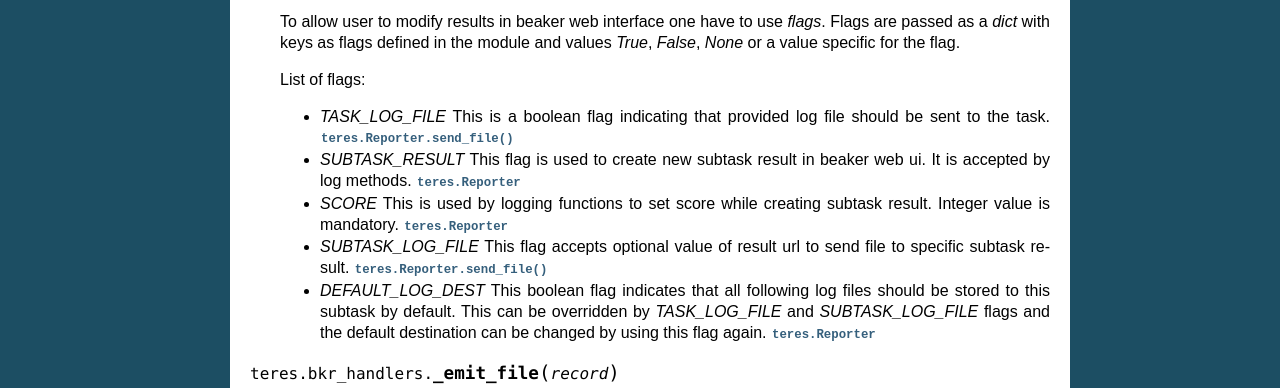
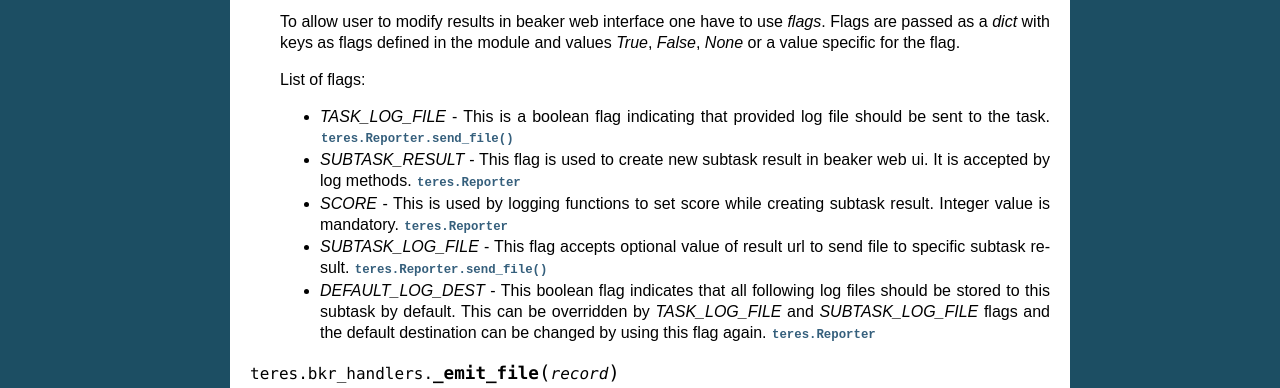
Before and after one commit to rhinstaller/teres, a Sphinx documentation site: the page built from docs/index.rst, in a window 1280 px wide. Shown: the part 1671-2059 px from the top of the page. Built offline with Sphinx 7.4.7, drawn with Linux system fonts in a browser that asks for light colours.

Commit message:
Improve documentation readability.

```diff
--- a/docs/index.rst
+++ b/docs/index.rst
@@ -121,15 +121,15 @@ during the initialization.
 
     List of flags:
 
-    - `TASK_LOG_FILE` This is a boolean flag indicating that provided log file
+    - `TASK_LOG_FILE` - This is a boolean flag indicating that provided log file
       should be sent to the task. :py:meth:`teres.Reporter.send_file()`
-    - `SUBTASK_RESULT` This flag is used to create new subtask result in beaker
+    - `SUBTASK_RESULT` -  This flag is used to create new subtask result in beaker
       web ui. It is accepted by log methods. :py:class:`teres.Reporter`
-    - `SCORE` This is used by logging functions to set score while creating
+    - `SCORE` - This is used by logging functions to set score while creating
       subtask result. Integer value is mandatory. :py:class:`teres.Reporter`
-    - `SUBTASK_LOG_FILE` This flag accepts optional value of result url to send
+    - `SUBTASK_LOG_FILE` -  This flag accepts optional value of result url to send
       file to specific subtask result. :py:meth:`teres.Reporter.send_file()`
-    - `DEFAULT_LOG_DEST` This boolean flag indicates that all following log
+    - `DEFAULT_LOG_DEST` - This boolean flag indicates that all following log
       files should be stored to this subtask by default. This can be overridden
       by `TASK_LOG_FILE` and `SUBTASK_LOG_FILE` flags and the default
       destination can be changed by using this flag again.
```
